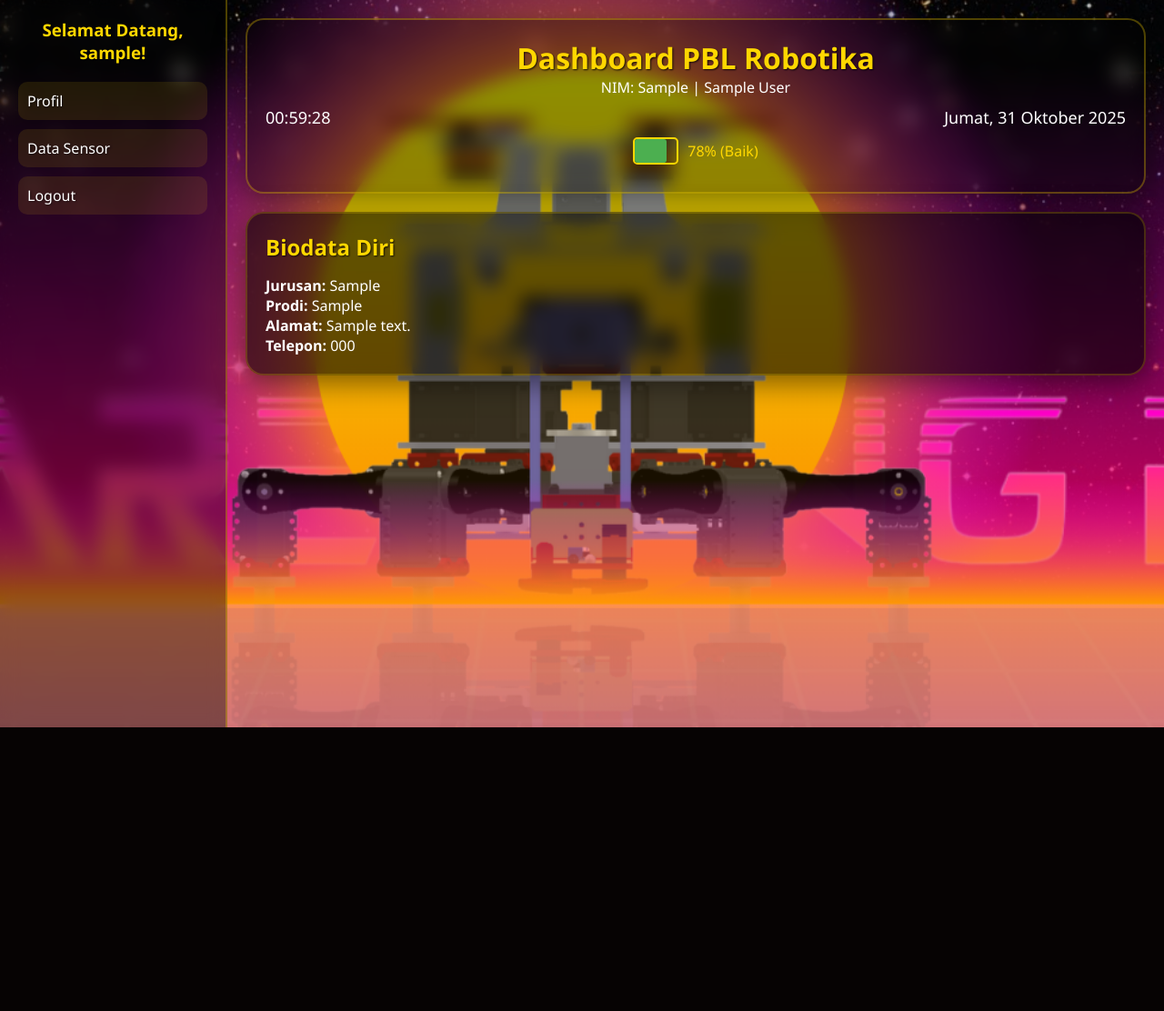
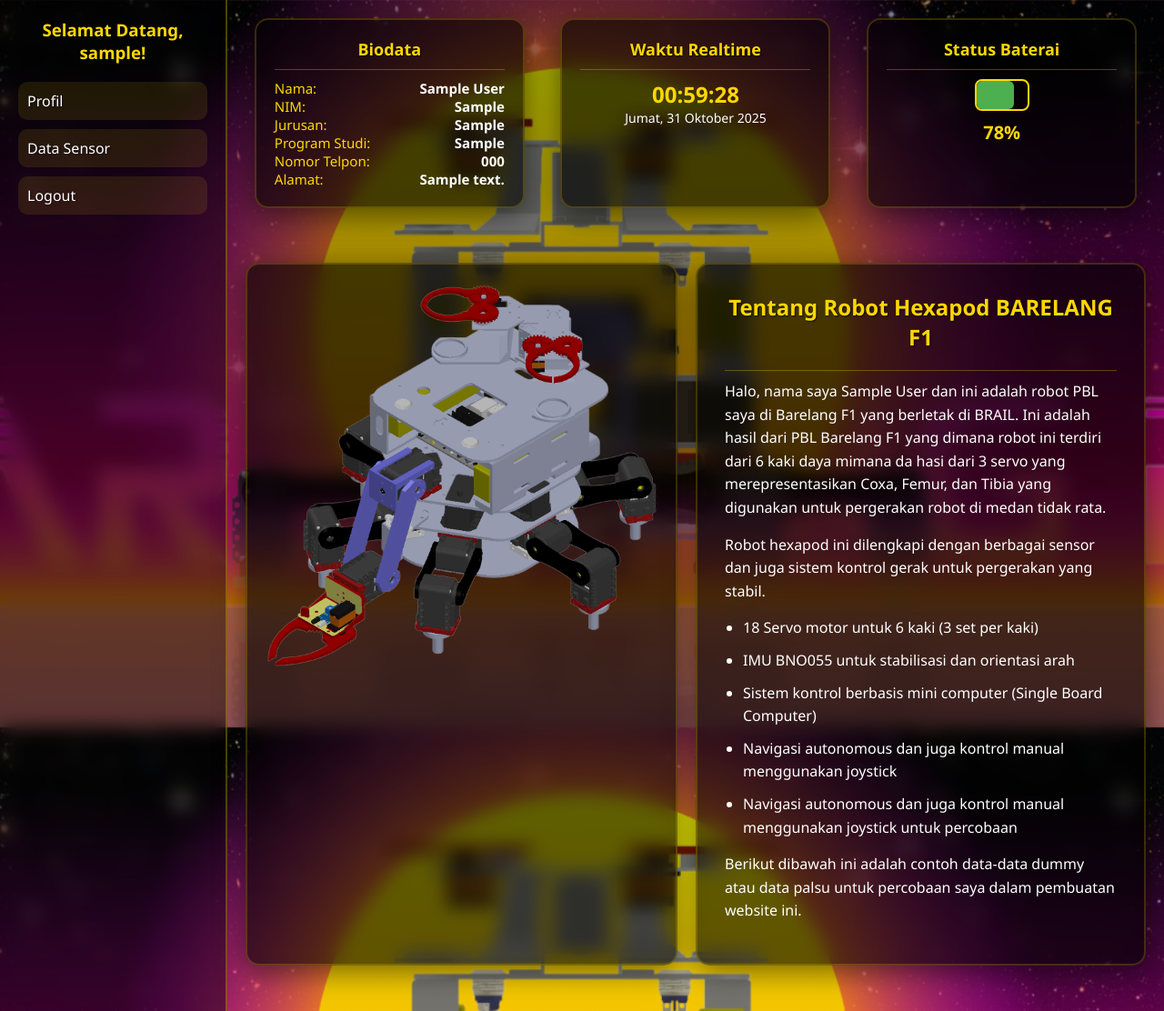
Before and after one commit to AruDoon/MySimpleLoginSystemAndRealTimeSensorDatabaseReader, a PHP site: page /latihan-login/user_dashboard.php in a window 1280 px wide. Shown: the whole page at 91% size. Before the commit the page ends 800 px from the top, so only its background shows below. Run offline with PHP 8.4, Linux system fonts and the light colour scheme; the visitor is signed in with stand-in values (Sample User, id 1); tables that the repository leaves empty or names only in its code hold one stand-in row (values such as "Sample post").

Commit message:
New Updates [All Stagnant data fixed]

```diff
--- a/Latihan-W5/latihan-login/user_dashboard.php
+++ b/Latihan-W5/latihan-login/user_dashboard.php
@@ -20,23 +20,15 @@ function getBatteryClass($perc) {
     return 'low';
 }
 
-function getStatusIndicator($status) {
-    if ($status == 'online') {
-        return '<span class="status-online"></span>Online';
-    } elseif ($status == 'warning') {
-        return '<span class="status-warning"></span>Warning';
-    }
-    return '<span class="status-warning"></span>Offline';
-}
-
 // Fetch user biodata
 $stmt = $pdo->prepare("SELECT * FROM users WHERE id = ?");
 $stmt->execute([$_SESSION['user_id']]);
 $user = $stmt->fetch(PDO::FETCH_ASSOC);
 
-// Hardcoded battery for demo
+// Hardcoded battery for demo (from example)
 $battery_percentage = 78;
 ?>
+
 <!DOCTYPE html>
 <html lang="id">
 <head>
@@ -54,25 +46,58 @@ $battery_percentage = 78;
         .sidebar li { margin: 10px 0; }
         .sidebar a { color: #fff; text-decoration: none; padding: 10px; display: block; border-radius: 10px; background: rgba(255,215,0,0.1); transition: all 0.3s; text-shadow: 1px 1px 2px rgba(0,0,0,0.5); }
         .sidebar a:hover { background: rgba(255,215,0,0.3); transform: translateX(5px); }
-        .main-content { flex: 1; padding: 20px; display: flex; flex-direction: column; }
-        .header { background: rgba(0, 0, 0, 0.4); backdrop-filter: blur(10px); padding: 20px; border-radius: 20px; margin-bottom: 20px; color: #fff; text-align: center; box-shadow: 0 8px 32px rgba(0,0,0,0.5); border: 2px solid rgba(255,215,0,0.3); }
-        .header h1 { color: #FFD700; text-shadow: 1px 1px 2px rgba(0,0,0,0.8); }
-        .clock-date { display: flex; justify-content: space-between; margin-top: 10px; font-size: 18px; color: #fff; }
-        .content-card { background: rgba(0, 0, 0, 0.6); backdrop-filter: blur(10px); padding: 20px; border-radius: 20px; margin-bottom: 20px; color: #fff; box-shadow: 0 8px 32px rgba(0,0,0,0.5); border: 2px solid rgba(255,215,0,0.2); }
-        .content-card h2 { margin-bottom: 15px; color: #FFD700; text-shadow: 1px 1px 2px rgba(0,0,0,0.8); }
-        .content-card p { color: #fff; }
-        .battery { display: flex; align-items: center; justify-content: center; margin: 10px 0; }
-        .battery-icon { width: 50px; height: 30px; border: 2px solid #FFD700; border-radius: 5px; position: relative; margin-right: 10px; }
-        .battery-fill { height: 100%; background: #4CAF50; width: <?php echo ($battery_percentage / 100 * 98); ?>%; border-radius: 3px; }
+        .main-content { flex: 1; padding: 20px; display: flex; flex-direction: column; align-items: center; }
+        .cards-row { display: flex; justify-content: space-around; width: 100%; max-width: 1200px; margin-bottom: 30px; gap: 20px; }
+        .card { background: rgba(0, 0, 0, 0.6); backdrop-filter: blur(10px); padding: 20px; border-radius: 15px; box-shadow: 0 8px 32px rgba(0,0,0,0.5); border: 2px solid rgba(255,215,0,0.2); width: 30%; text-align: center; transition: all 0.3s ease; }
+        .card:hover { transform: scale(1.05); box-shadow: 0 12px 40px rgba(255,215,0,0.3); border-color: rgba(255,215,0,0.5); }
+        .card h3 { color: #FFD700; margin-bottom: 10px; text-shadow: 1px 1px 2px rgba(0,0,0,0.8); font-size: 18px; }
+        .biodata-separator { border-bottom: 1px solid rgba(255,215,0,0.3); margin: 10px 0; }
+        .biodata-content { display: flex; justify-content: space-between; align-items: flex-start; margin-top: 10px; }
+        .biodata-label { font-size: 15px; color: #FFD700; text-align: left; min-width: 50%; padding-right: 10px; }
+        .biodata-value { font-size: 15px; color: #fff; text-align: right; min-width: 50%; font-weight: bold; }
+        .card p { color: #fff; margin: 5px 0; font-size: 14px; }
+        .card .clock { font-size: 24px; font-weight: bold; color: #FFD700; }
+        .card .date { font-size: 14px; color: #fff; }
+        .battery { display: flex; flex-direction: column; align-items: center; }
+        .battery-icon { width: 60px; height: 35px; border: 2px solid #FFD700; border-radius: 8px; position: relative; margin-bottom: 10px; }
+        .battery-fill { height: 100%; background: #4CAF50; width: <?php echo ($battery_percentage / 100 * 95); ?>%; border-radius: 6px; transition: width 0.3s; }
         .battery-fill.medium { background: #FF9800; }
         .battery-fill.low { background: #F44336; }
-        .battery span { color: #FFD700; }
-        .status-online { background: #4CAF50; width: 10px; height: 10px; border-radius: 50%; display: inline-block; margin-right: 5px; }
-        .status-warning { background: #FF9800; width: 10px; height: 10px; border-radius: 50%; display: inline-block; margin-right: 5px; }
-        @media (max-width: 768px) { .dashboard-wrapper { flex-direction: column; } .sidebar { width: 100%; } }
+        .battery-perc { font-size: 20px; font-weight: bold; color: #FFD700; margin-bottom: 5px; }
+        .battery-details { font-size: 12px; color: #fff; }
+        /* Side-by-side info section */
+        .info-section { display: flex; width: 100%; max-width: 1200px; gap: 20px; margin: 30px auto; }
+        .robot-image { flex: 1; background: rgba(0, 0, 0, 0.6); backdrop-filter: blur(10px); border-radius: 15px; padding: 20px; text-align: center; box-shadow: 0 8px 32px rgba(0,0,0,0.5); border: 2px solid rgba(255,215,0,0.2); transition: all 0.3s ease; }
+        .robot-image:hover { transform: scale(1.02); box-shadow: 0 12px 40px rgba(255,215,0,0.3); border-color: rgba(255,215,0,0.5); }
+        .robot-image img { width: 100%; height: auto; border-radius: 10px; }
+        .explanation-card { flex: 1; background: rgba(0, 0, 0, 0.6); backdrop-filter: blur(10px); padding: 30px; border-radius: 15px; box-shadow: 0 8px 32px rgba(0,0,0,0.5); border: 2px solid rgba(255,215,0,0.2); transition: all 0.3s ease; }
+        .explanation-card:hover { transform: scale(1.02); box-shadow: 0 12px 40px rgba(255,215,0,0.3); border-color: rgba(255,215,0,0.5); }
+        .explanation-card h2 { color: #FFD700; text-align: center; margin-bottom: 20px; text-shadow: 1px 1px 2px rgba(0,0,0,0.8); }
+        .explanation-card p, .explanation-card ul { color: #fff; line-height: 1.6; margin-bottom: 15px; }
+        .explanation-card ul { list-style-type: disc; padding-left: 20px; }
+        .explanation-card li { margin-bottom: 10px; }
+        .overlay {
+            position: fixed;
+            top: 0;
+            left: 0;
+            width: 100%;
+            height: 100%;
+            background: rgba(0, 0, 0, 0.3);
+            z-index: -1;
+        }
+        @media (max-width: 768px) {
+            .cards-row { flex-direction: column; align-items: center; }
+            .card { width: 80%; }
+            .sidebar { width: 100%; }
+            .dashboard-wrapper { flex-direction: column; }
+            .info-section { flex-direction: column; }
+            .biodata-content { flex-direction: column; align-items: flex-start; }
+            .biodata-label, .biodata-value { text-align: left; min-width: auto; }
+        }
     </style>
 </head>
 <body>
+    <div class="overlay"></div>
     <div class="dashboard-wrapper">
         <nav class="sidebar">
             <h3>Selamat Datang, <?php echo $_SESSION['username']; ?>!</h3>
@@ -83,33 +108,77 @@ $battery_percentage = 78;
             </ul>
         </nav>
         <main class="main-content">
-            <header class="header">
-                <h1>Dashboard PBL Robotika</h1>
-                <p>NIM: <?php echo $user['nim']; ?> | <?php echo $user['nama']; ?></p>
-                <div class="clock-date">
-                    <div id="clock"></div>
-                    <div id="date"></div>
+            <div class="cards-row">
+                <!-- Biodata Card -->
+                <div class="card">
+                    <h3>Biodata</h3>
+                    <div class="biodata-separator"></div>
+                    <div class="biodata-content">
+                        <div class="biodata-label">
+                            <div>Nama:</div>
+                            <div>NIM:</div>
+                            <div>Jurusan:</div>
+                            <div>Program Studi:</div>
+                            <div>Nomor Telpon:</div>
+                            <div>Alamat:</div>
+                        </div>
+                        <div class="biodata-value">
+                            <div><?php echo $user['nama']; ?></div>
+                            <div><?php echo $user['nim']; ?></div>
+                            <div><?php echo $user['jurusan']; ?></div>
+                            <div><?php echo $user['prodi']; ?></div>
+                            <div><?php echo $user['phone']; ?></div>
+                            <div><?php echo $user['address']; ?></div>
+                        </div>
+                    </div>
                 </div>
-                <div class="battery">
-                    <div class="battery-icon">
-                        <div class="battery-fill <?php echo getBatteryClass($battery_percentage); ?>"></div>
+
+                <!-- Waktu Realtime Card -->
+                <div class="card">
+                    <h3>Waktu Realtime</h3>
+                    <div class="biodata-separator"></div>
+                    <div class="clock" id="clock"></div>
+                    <div class="date" id="date"></div>
+                </div>
+
+                <!-- Status Baterai Card -->
+                <div class="card">
+                    <h3>Status Baterai</h3>
+                    <div class="biodata-separator"></div>
+                    <div class="battery">
+                        <div class="battery-icon">
+                            <div class="battery-fill <?php echo getBatteryClass($battery_percentage); ?>"></div>
+                        </div>
+                        <div class="battery-perc"><?php echo $battery_percentage; ?>%</div>
                     </div>
-                    <span><?php echo $battery_percentage; ?>% (<?php echo $battery_percentage > 50 ? 'Baik' : 'Perlu Charge'; ?>)</span>
                 </div>
-            </header>
+            </div>
 
-            <section class="content-card">
-                <h2>Biodata Diri</h2>
-                <p><strong>Jurusan:</strong> <?php echo $user['jurusan']; ?></p>
-                <p><strong>Prodi:</strong> <?php echo $user['prodi']; ?></p>
-                <p><strong>Alamat:</strong> <?php echo $user['address']; ?></p>
-                <p><strong>Telepon:</strong> <?php echo $user['phone']; ?></p>
-            </section>
+            <!-- Side-by-side Robot Image and Explanation -->
+            <div class="info-section">
+                <div class="robot-image">
+                    <img src="../NewHexapod.png" alt="Robot Hexapod BARELANG F1"> <!-- Use your hexapod image file -->
+                </div>
+                <div class="explanation-card">
+                    <h2>Tentang Robot Hexapod BARELANG F1</h2>
+                    <div class="biodata-separator"></div>
+                    <p>Halo, nama saya <?php echo $user['nama']; ?> dan ini adalah robot PBL saya di Barelang F1 yang berletak di BRAIL. Ini adalah hasil dari PBL Barelang F1 yang dimana robot ini terdiri dari 6 kaki daya mimana da hasi dari 3 servo yang merepresentasikan Coxa, Femur, dan Tibia yang digunakan untuk pergerakan robot di medan tidak rata.</p>
+                    <p>Robot hexapod ini dilengkapi dengan berbagai sensor dan juga sistem kontrol gerak untuk pergerakan yang stabil.</p>
+                    <ul>
+                        <li>18 Servo motor untuk 6 kaki (3 set per kaki)</li>
+                        <li>IMU BNO055 untuk stabilisasi dan orientasi arah</li>
+                        <li>Sistem kontrol berbasis mini computer (Single Board Computer)</li>
+                        <li>Navigasi autonomous dan juga kontrol manual menggunakan joystick</li>
+                        <li>Navigasi autonomous dan juga kontrol manual menggunakan joystick untuk percobaan</li>
+                    </ul>
+                     <p>Berikut dibawah ini adalah contoh data-data dummy atau data palsu untuk percobaan saya dalam pembuatan website ini.</p>
+                </div>
+            </div>
         </main>
     </div>
 
     <script>
-        // Clock/Date update (updated for 2025 context if needed, but dynamic)
+        // Clock/Date update
         function updateTime() {
             const now = new Date();
             const hours = String(now.getHours()).padStart(2, '0');
```
Also changed, not shown: Latihan-W5/latihan-login/profile.php (+10 -0 lines), Latihan-W5/latihan-login/sensors.php (+28 -49 lines).
